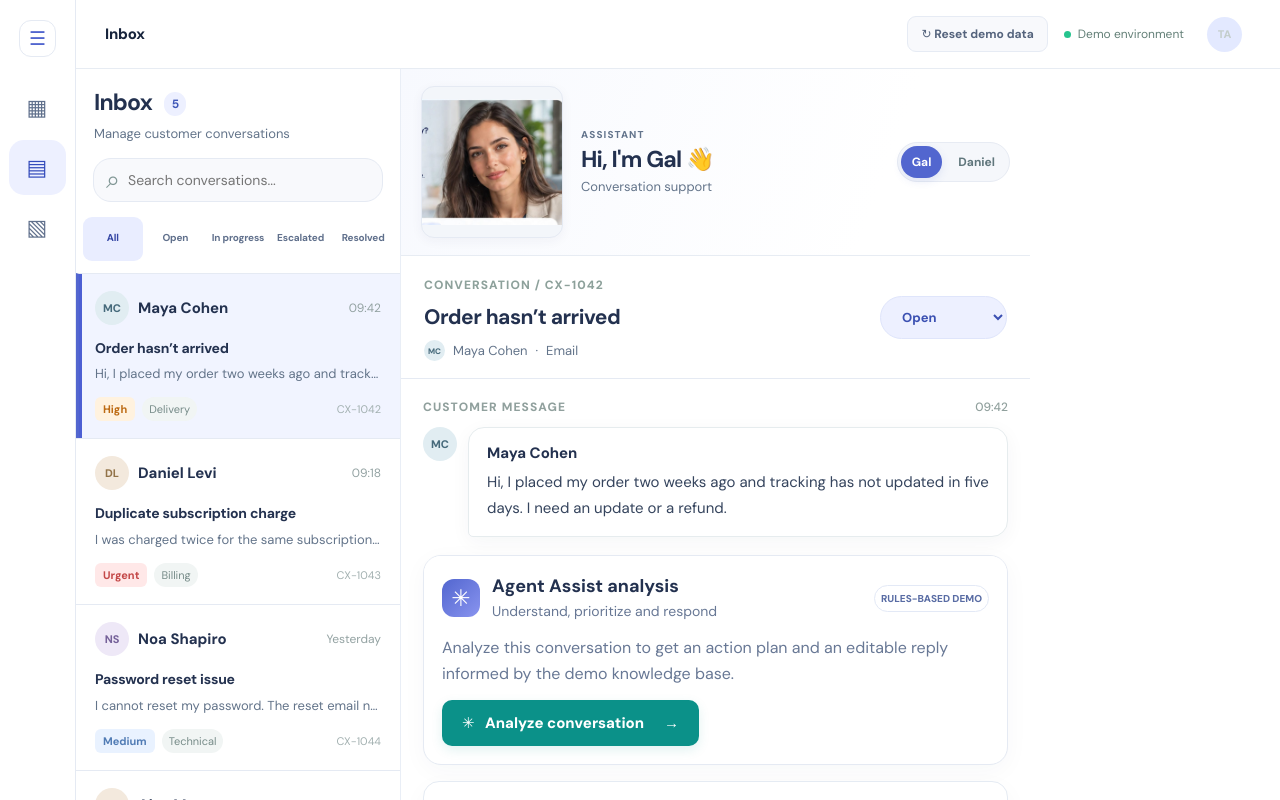
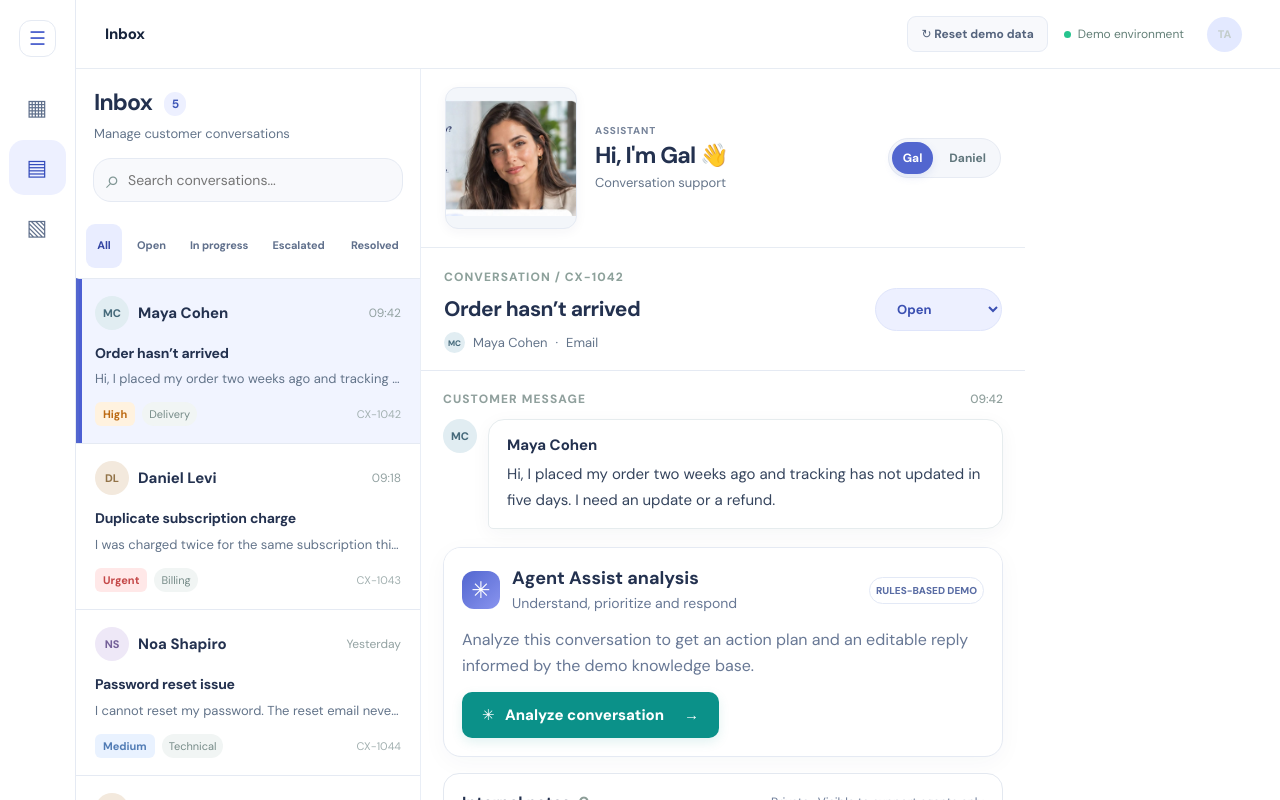
Before and after one commit to tamtam888/CX-Agent-Assist, a React (Vite) app: page / in a window 1280 px wide. Shown: the top 800 px of the page. Built offline with nearby package versions, Linux system fonts and the light colour scheme.

Commit message:
design: enforce clear navigation, non-overlapping filters and restrained product visual hierarchy

```diff
--- a/src/polish.css
+++ b/src/polish.css
@@ -318,3 +318,35 @@
 @media(min-width:591px) and (max-width:1099px){
  .cx-filters button,.cx-filters button:last-child{font-size:9px!important}
 }
+
+/* Product UI refinement: intentionally restrained, no decorative AI gradients. */
+@media(min-width:1100px){
+ .cx-shell:not(.nav-collapsed) .cx-sidebar{width:252px!important;min-width:252px!important;max-width:252px!important;flex-basis:252px!important}
+ .cx-inbox{grid-template-columns:minmax(330px,345px) minmax(0,1fr) minmax(235px,255px)!important}
+ .cx-conversation>.cx-persona-banner{padding:18px 24px!important;background:#fff!important;min-height:0!important}
+ .cx-conversation>.cx-persona-banner .cx-persona-portrait{width:132px!important;min-width:132px!important;max-width:132px!important;height:142px!important}
+}
+@media(min-width:591px){
+ .cx-shell:not(.nav-collapsed) .cx-sidebar .cx-brand{grid-template-columns:34px 34px minmax(0,1fr)!important;gap:10px!important}
+ .cx-shell:not(.nav-collapsed) .cx-sidebar .cx-brand-icon{width:34px!important;height:34px!important;min-width:34px!important;display:grid!important;place-items:center!important}
+ .cx-shell:not(.nav-collapsed) .cx-sidebar .cx-brand strong{font-size:16px!important;line-height:1.3!important;word-break:normal!important}
+ .cx-filters{display:flex!important;gap:4px!important;align-items:stretch!important;padding:7px 10px 10px!important;overflow-x:auto!important;scrollbar-width:thin!important}
+ .cx-filters button,.cx-filters button:last-child{flex:1 0 auto!important;width:auto!important;min-width:0!important;padding:9px 7px!important;font-size:11px!important;white-space:nowrap!important;line-height:1.25!important;letter-spacing:-.01em!important}
+ .cx-filters button:nth-child(3){white-space:normal!important;max-width:76px!important;min-width:62px!important}
+}
+.cx-brand-icon{background:#182c52!important;background-image:none!important;border-radius:10px!important;color:#fff!important;font-weight:800!important;font-size:12px!important;letter-spacing:-.04em!important;transform:none!important;box-shadow:none!important}
+.cx-brand small{color:#8792a4!important}
+.cx-persona-banner{background:#fff!important}
+.cx-persona-kicker{color:#77849a!important;font-size:10px!important;letter-spacing:.08em!important}
+.cx-persona-intro p{color:#65758a!important}
+.cx-analysis-card,.cx-notes{box-shadow:none!important;border-color:#e3e8f0!important}
+.cx-analysis-grid>div{background:#fff!important;border:1px solid #e4e9f0!important}
+.cx-analysis-grid>div.cx-full{background:#f8f9fc!important}
+.cx-playbook{box-shadow:none!important;border-color:#e4e9f0!important}
+.cx-reset-visible{box-shadow:none!important}
+.cx-context-row{border-color:#edf0f4!important}
+@media(max-width:590px){
+ .cx-brand-icon{font-size:12px!important}
+ .cx-filters{display:flex!important;gap:6px!important;overflow-x:auto!important}
+ .cx-filters button{flex:0 0 auto!important;white-space:nowrap!important}
+}
```
